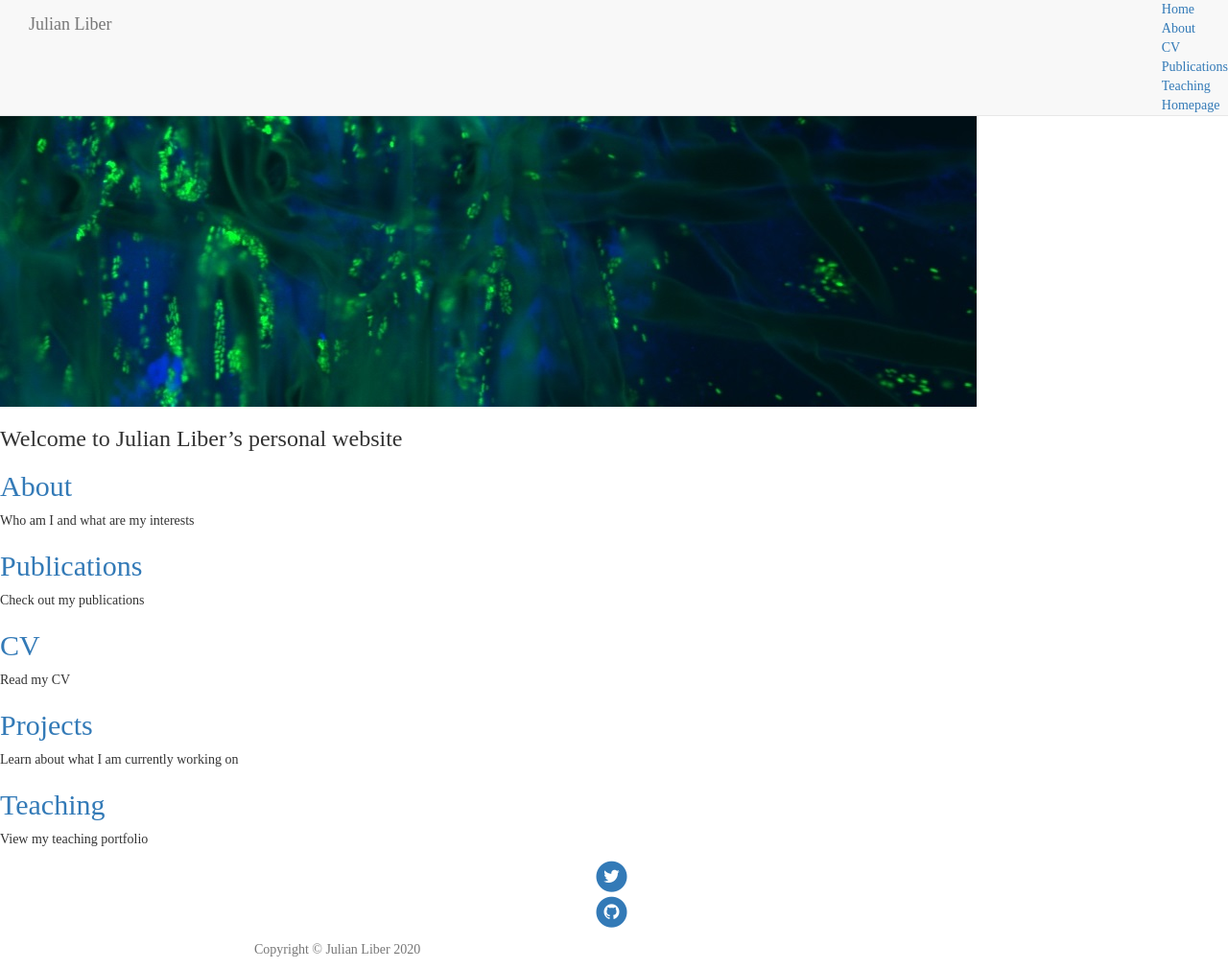
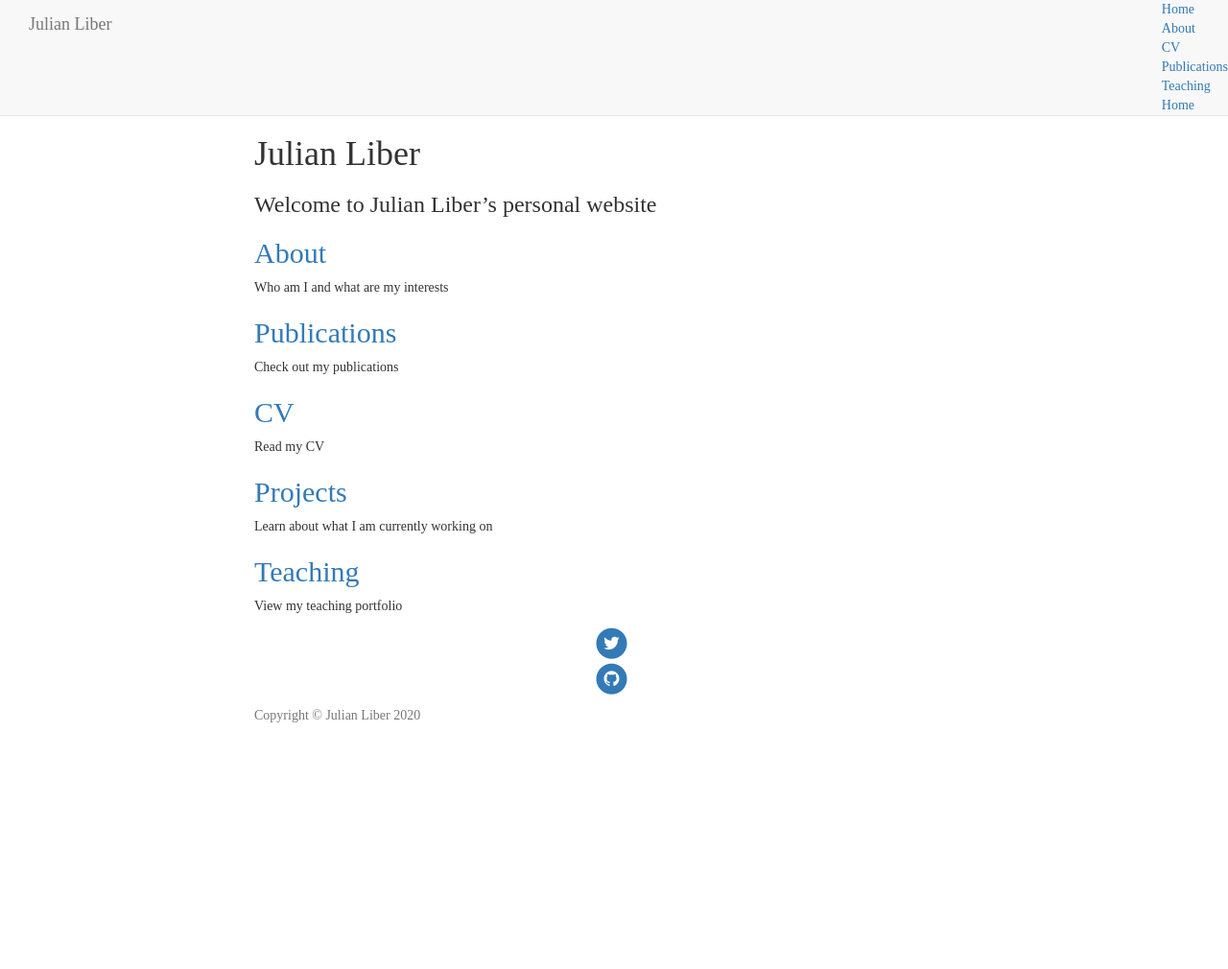
Before and after one commit to liberjul/liberjul.github.io, a Jekyll site: the page built from index.md, in a window 1280 px wide and 1010 px high. Shown: the whole window at 96% size. Built offline with Jekyll 4.4.1, drawn with Linux system fonts in a browser that asks for light colours; nearby versions of some CDN libraries; grey boxes are pictures that could not be loaded.

Commit message:
Modified index files.

```diff
--- a/index.md
+++ b/index.md
@@ -1,11 +1,10 @@
 ---
-title: Homepage
-layout: default
+title: Home
+layout: page
 permalink: /index.html
 header-img: "/images/image_banner.jpg"
 ---
 # Julian Liber
-![index_banner](images/index_banner.jpg){:class="img-responsive"}
 
 ### Welcome to Julian Liber's personal website
 
```
Also changed, not shown: 1 other file.
